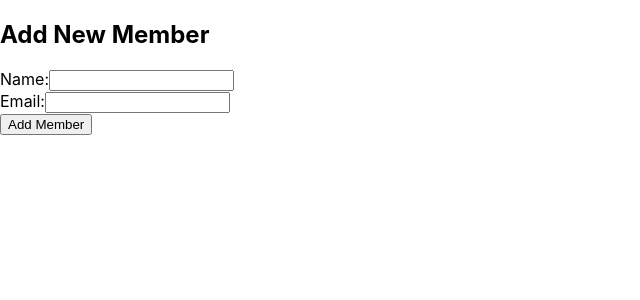
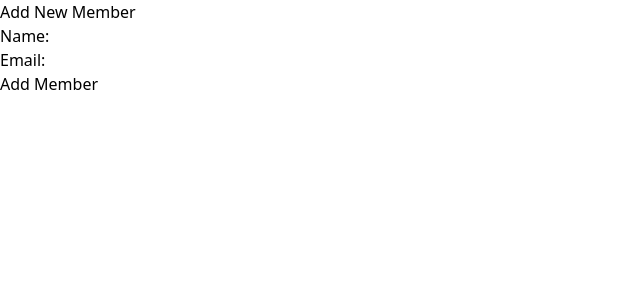
Before and after one commit to parvarish-code/directory-react, a React (Create React App) app: page /members/add in a window 1280 px wide. Shown: the top 300 px of the page, without its empty margins (0-640 px from the left). Built offline with nearby package versions, Linux system fonts and the light colour scheme.

Commit message:
setup tailwind css for styling

```diff
--- a/package.json
+++ b/package.json
@@ -38,5 +38,8 @@
       "last 1 firefox version",
       "last 1 safari version"
     ]
+  },
+  "devDependencies": {
+    "tailwindcss": "^3.4.3"
   }
 }
--- a/src/components/MemberList.js
+++ b/src/components/MemberList.js
@@ -22,7 +22,7 @@
 
     return (
         <div>
-            <h2>Member List</h2>
+            <h2 className="text-3xl font-bold underline">Member List</h2>
             <ul>
                 {
                     members.map(member => (
--- a/src/index.css
+++ b/src/index.css
@@ -1,13 +1,3 @@
-body {
-  margin: 0;
-  font-family: -apple-system, BlinkMacSystemFont, 'Segoe UI', 'Roboto', 'Oxygen',
-    'Ubuntu', 'Cantarell', 'Fira Sans', 'Droid Sans', 'Helvetica Neue',
-    sans-serif;
-  -webkit-font-smoothing: antialiased;
-  -moz-osx-font-smoothing: grayscale;
-}
-
-code {
-  font-family: source-code-pro, Menlo, Monaco, Consolas, 'Courier New',
-    monospace;
-}
+@tailwind base;
+@tailwind components;
+@tailwind utilities;
--- /dev/null
+++ b/tailwind.config.js
@@ -0,0 +1,10 @@
+/** @type {import('tailwindcss').Config} */
+module.exports = {
+  content: [
+    "./src/**/*.{js,jsx,ts,tsx}",
+  ],
+  theme: {
+    extend: {},
+  },
+  plugins: [],
+}
```
Also changed, not shown: 1 other file (tests, documents, lock files or other folders).
